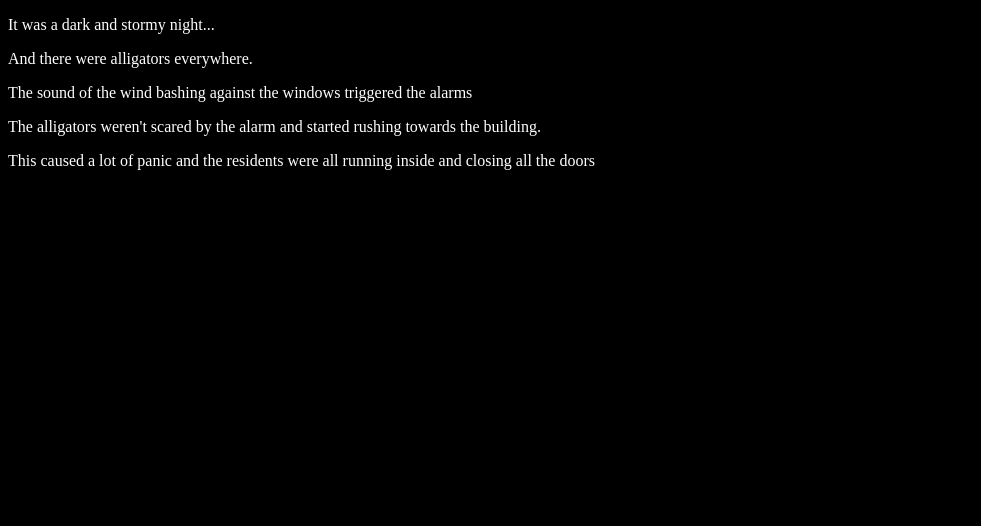
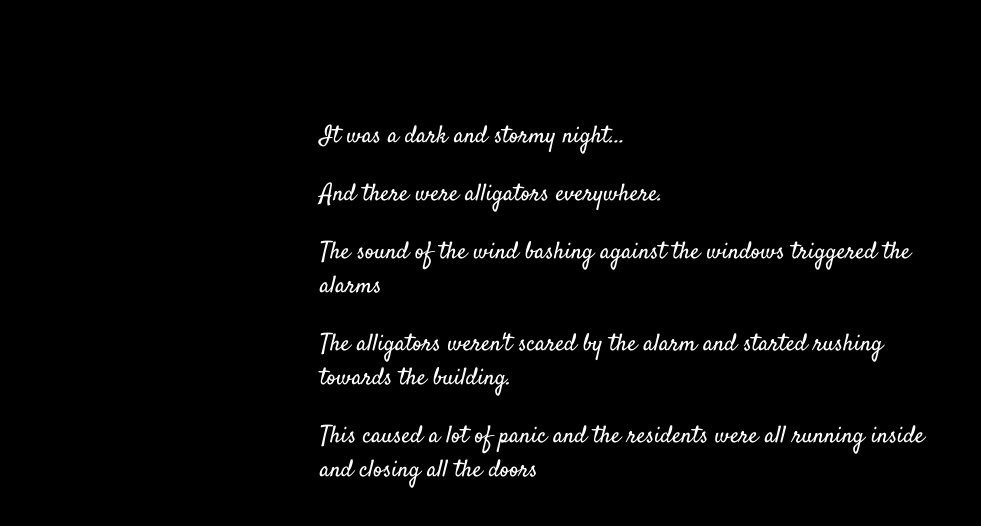
Before and after one commit to alexsdixon/fireside-story, a plain HTML site: page index.html in a window 1280 px wide. Shown: the whole page, without its empty margins (0-981 px from the left). Drawn offline with Linux system fonts and the light colour scheme.

Commit message:
Added font-size, font-family, and margin styles

```diff
--- a/index.html
+++ b/index.html
@@ -2,6 +2,7 @@
 <html>
 	<head>
 		<link rel="stylesheet" type="text/css" href="style.css">
+		<link href="https://fonts.googleapis.com/css?family=Satisfy" rel="stylesheet">
 	</head>
 	<body>
 		<p>It was a dark and stormy night...</p>
--- a/style.css
+++ b/style.css
@@ -1,5 +1,7 @@
 body {
 	color: white;
 	background-color: black;
-	text-color: green;
+	font-size: 150%;
+	font-family: 'Satisfy', cursive;
+	margin: 5em 25%;
 }
```
